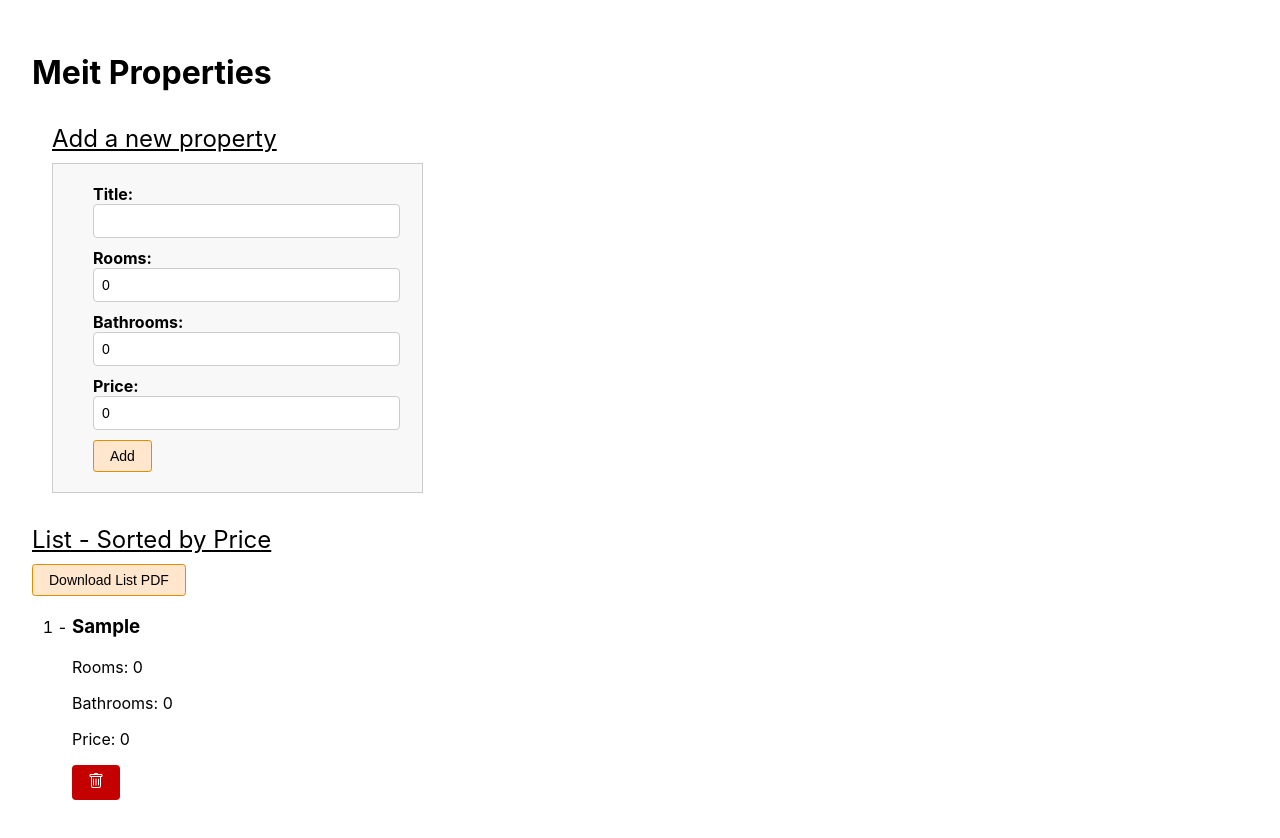
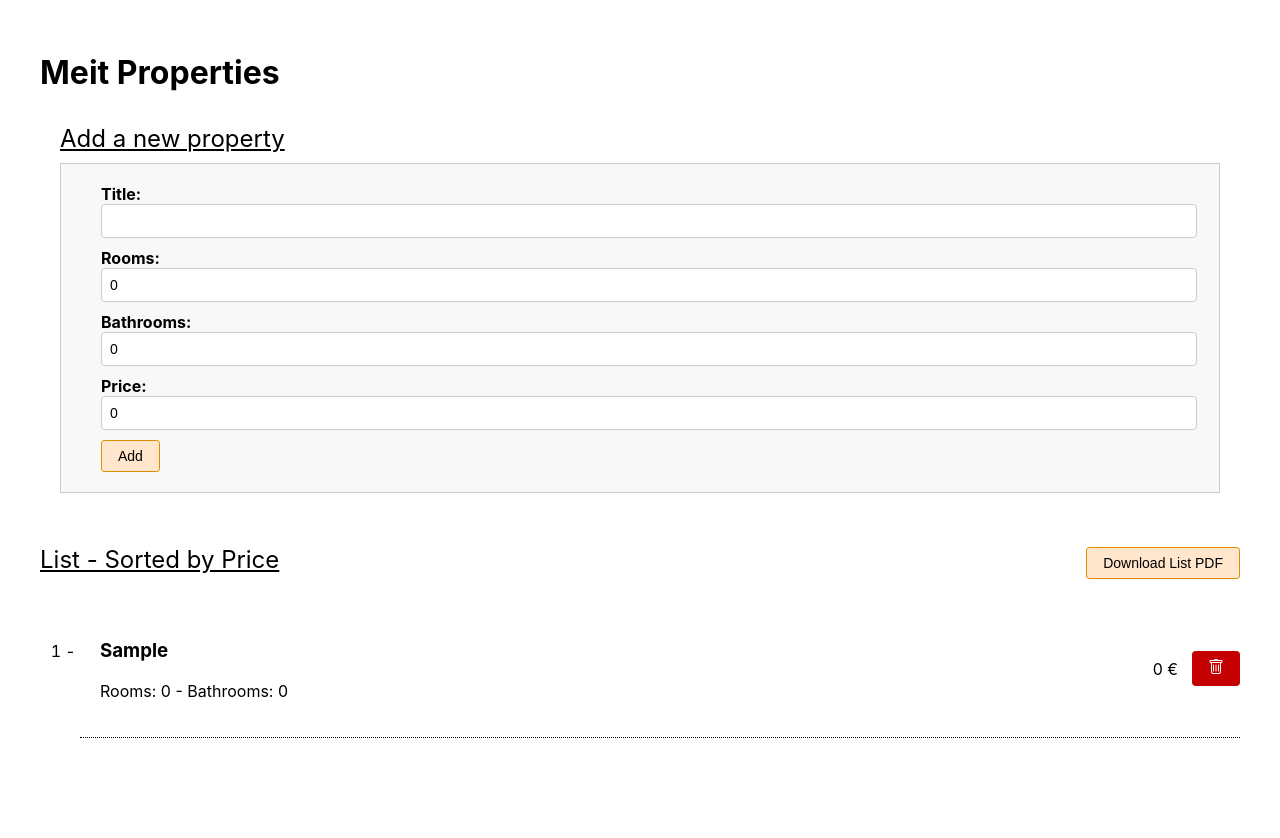
Before and after one commit to agustif/meit, a React (Create React App) app: page / in a window 1280 px wide. Both pictures are taken after typing "Sample" into the empty fields and a click on the button "Add". Shown: the top 838 px of the page. After the commit the page ends 800 px from the top, so only its background shows below. Built offline with nearby package versions, Linux system fonts and the light colour scheme; what pdfmake would draw is missing.

Commit message:
fix: improve css for property list and item details

```diff
--- a/src/App.css
+++ b/src/App.css
@@ -1,5 +1,8 @@
 .App {
   padding: 2rem;
+  min-width: 380px;
+  max-width: 1200px;
+  margin: auto;
 }
 
 h2 {
@@ -45,7 +48,6 @@ form {
   padding: 20px 40px;
   border: 1px solid #ccc;
   background-color: #f8f8f8;
-  max-width: fit-content;
 }
 
 label {
@@ -85,6 +87,7 @@ button:disabled {
   padding: 8px 16px;
   background-color: #c50000;
   color: #fff;
+  margin-left: 1em;
 }
 
 .delete:hover {
@@ -92,7 +95,9 @@ button:disabled {
 }
 
 .confirm {
-  background-color: #00c500;
+  margin-right: 10px;
+  color: white;
+  background-color: #005f00;
 }
 
 .confirm:hover {
@@ -104,7 +109,41 @@ button:disabled {
   color: black;
 }
 
-.confirm,
-.cancel {
-  margin-right: 10px;
+
+.property-item-container {
+  display: flex;
+  justify-content: space-between;
+  max-width: 100vw;
+  border-bottom: 1px dotted black;
+
 }
+
+.item-details {
+  padding: 20px;
+}
+
+.item-right-column {
+  display: flex;
+  flex-direction: row;
+  justify-content: space-between;
+  align-items: center;
+}
+
+.tooltip {
+  position: absolute;
+  right: 90px;
+  padding: 10px 20px;
+  width: 30%;
+  max-width: fit-content;
+  background-color: #f8f8f8;
+  display: inline-block;
+  border-bottom: 1px dotted black;
+  border-radius: 20px;
+  box-shadow: 0 0 5px #99999950;
+}
+
+.list-title {
+  display: flex;
+  justify-content: space-between;
+  align-items: baseline;
+}
--- a/src/components/PropertyItem.tsx
+++ b/src/components/PropertyItem.tsx
@@ -13,11 +13,16 @@ const PropertyItem: React.FC<PropertyItemProps> = ({ property, deleteProperty })
 
   return (
     <li>
-      <h3>{property.title}</h3>
-      <p>Rooms: {property.rooms}</p>
-      <p>Bathrooms: {property.bathrooms}</p>
-      <p>Price: {property.price}</p>
-      <DeleteButton onDelete={handleDelete} />
+      <div className='property-item-container'>
+        <div className='item-details'>
+          <h3>{property.title}</h3>
+          <p>Rooms: {property.rooms} - Bathrooms: {property.bathrooms}</p>
+        </div>
+        <div className='item-right-column'>
+        <p>{property.price} €</p>
+        <DeleteButton onDelete={handleDelete} />
+        </div>
+      </div>
     </li>
   );
 };
--- a/src/components/PropertyList.tsx
+++ b/src/components/PropertyList.tsx
@@ -18,10 +18,11 @@ const PropertyList: React.FC<PropertyListProps> = ({ properties, deleteProperty
   };
 
   return (
-    <main>
-    <h2>List - Sorted by Price</h2>
-    <PDFButton disabled={sortedProperties.length <= 0} onClick={handleDownloadPDF} />
-
+    <div>
+      <div className="list-title">
+      <h2>List - Sorted by Price</h2>
+      <PDFButton disabled={sortedProperties.length <= 0} onClick={handleDownloadPDF} />
+      </div>
       {sortedProperties.map((property: PropertyType) => (
         <ol>
         <PropertyItem
@@ -31,7 +32,7 @@ const PropertyList: React.FC<PropertyListProps> = ({ properties, deleteProperty
           />
           </ol>
       ))}
-      </main>
+      </div>
   );
 };
 
```
